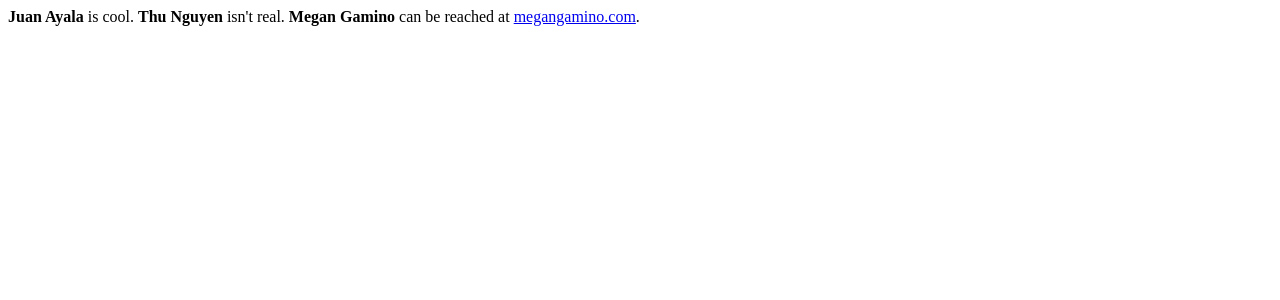
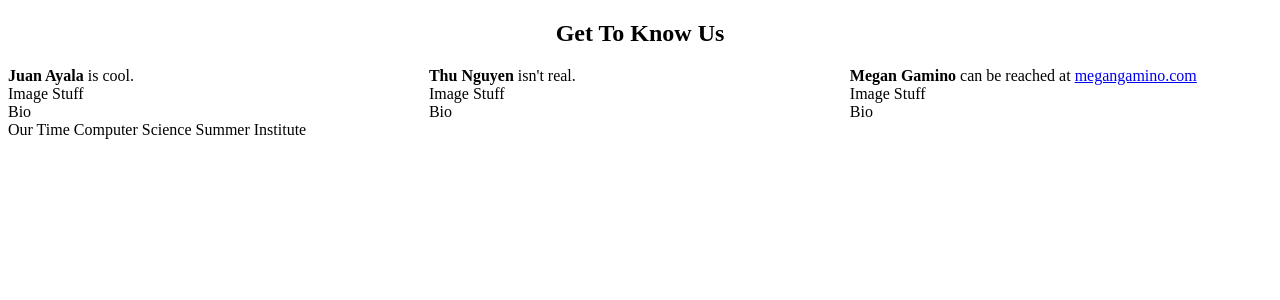
Before and after one commit to mgamino/care-package, a Django app: template templates/about.html in a window 1280 px wide. Shown: the top 300 px of the page. Run offline with Django 3.2, Linux system fonts and the light colour scheme; the template is opened without the code that fills it, so the values that code supplies are empty.

Commit message:
about page layout

```diff
--- /dev/null
+++ b/stylesheets/about.css
@@ -0,0 +1,10 @@
+div.us{
+  height:50px;
+}
+div.bio{
+  float:left;
+  width:33.3%;
+}
+div.summer{
+  clear:left;
+}
--- a/templates/about.html
+++ b/templates/about.html
@@ -2,10 +2,36 @@
 <html>
   <head>
     <title>About Us</title>
+    <script src="js/about.js"></script>
+    <link rel="stylesheet" href="stylesheets/about.css">
   </head>
   <body>
-    <b>Juan Ayala</b> is cool.
-    <b>Thu Nguyen</b> isn't real.
-    <b>Megan Gamino</b> can be reached at <a href="http://www.megangamino.com">megangamino.com</a>.
+    <section><center><h1>Get To Know Us</h1></center></section>
+      <div class = "us">
+        <div class = "bio" id = "1">
+          <b>Juan Ayala</b> is cool.
+          <br>
+            Image Stuff
+          <br>
+            Bio
+        </div>
+        <div class = "bio" id ="2">
+          <b>Thu Nguyen</b> isn't real.
+          <br>
+            Image Stuff
+          <br>
+          Bio
+        </div>
+        <div class = 'bio' id = "3gan">
+          <b>Megan Gamino</b> can be reached at <a href="http://www.megangamino.com">megangamino.com</a>
+          <br>
+            Image Stuff
+          <br>
+          Bio
+        </div>
+    </div>
+    <section class = "summer">
+      Our Time Computer Science Summer Institute
+    </section>
   </body>
 </html>
```
Also changed, not shown: js/about.js (added).
